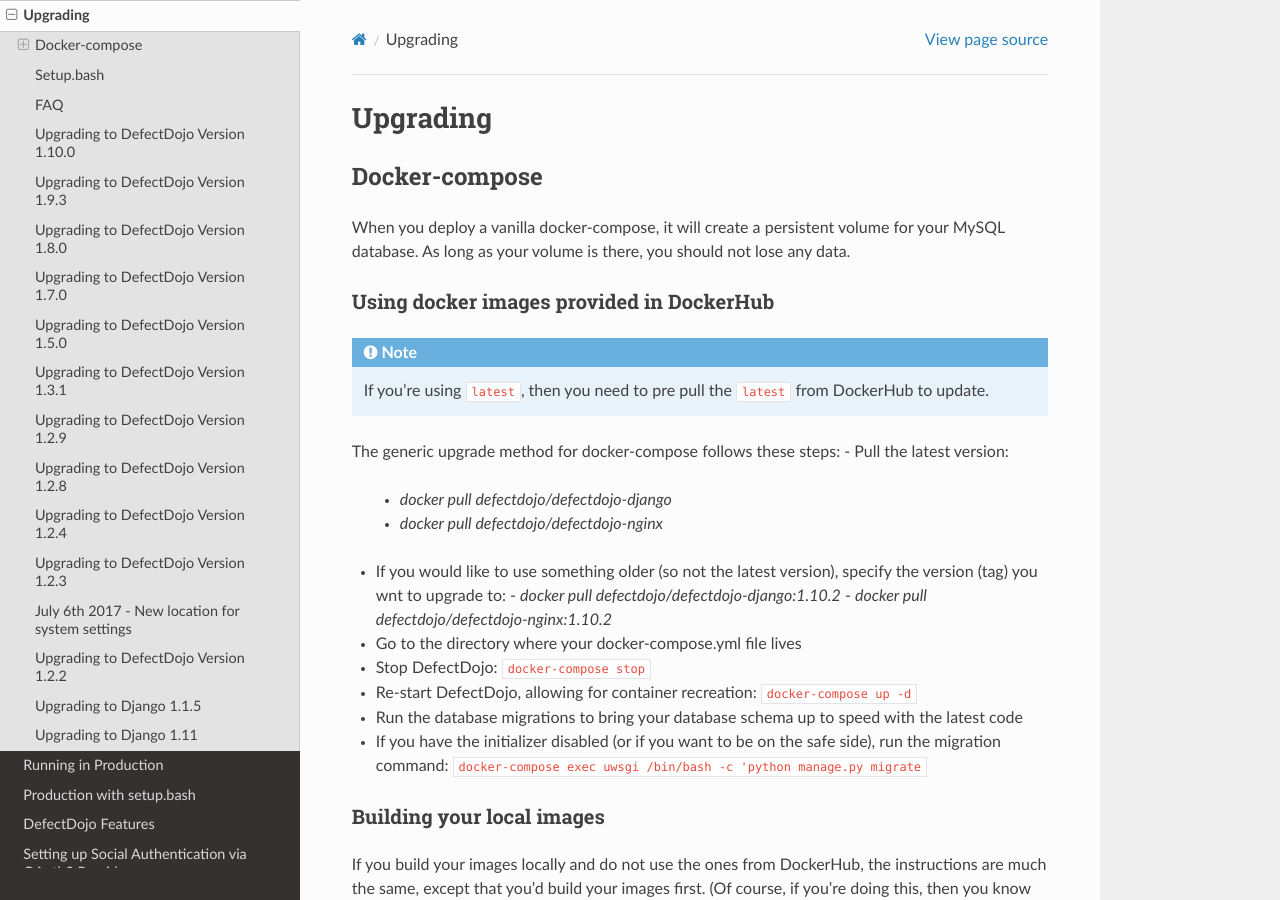
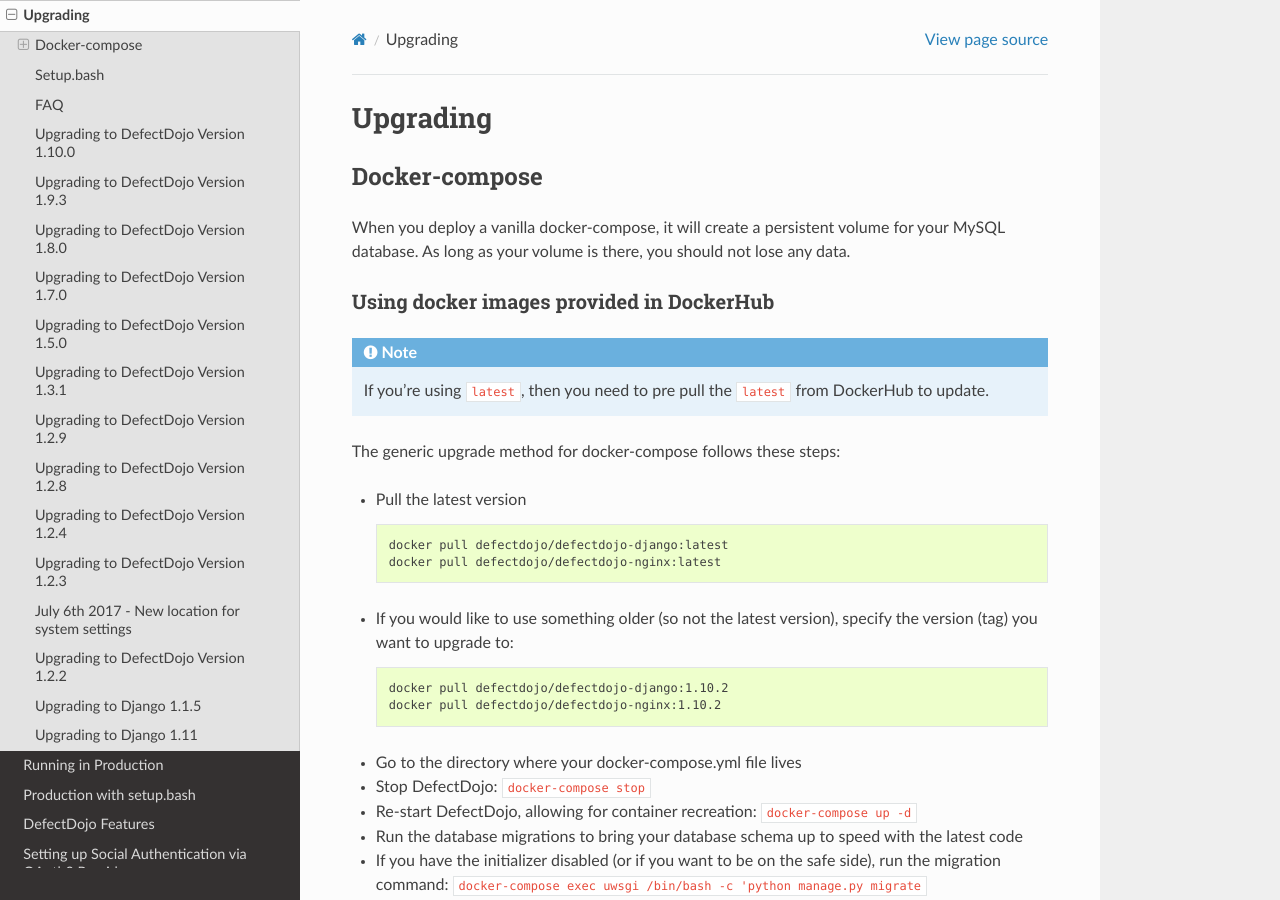
Before and after one commit to DefectDojo/Documentation, a Sphinx documentation site: the page built from docs/upgrading.rst, in a window 1280 px wide and 900 px high. Built offline with Sphinx 7.4.7 and the Read the Docs theme 2.0.0, drawn with Linux system fonts in a browser that asks for light colours.

Commit message:
fix indents
Signed-off-by: Fred Blaise <fred.blaise@protonmail.com>

```diff
--- a/docs/upgrading.rst
+++ b/docs/upgrading.rst
@@ -11,17 +11,26 @@
    If you're using ``latest``, then you need to pre pull the ``latest`` from DockerHub to update.
 
 The generic upgrade method for docker-compose follows these steps:
-- Pull the latest version:
-  - `docker pull defectdojo/defectdojo-django`
-  - `docker pull defectdojo/defectdojo-nginx`
-- If you would like to use something older (so not the latest version), specify the version (tag) you wnt to upgrade to:
-  - `docker pull defectdojo/defectdojo-django:1.10.2`
-  - `docker pull defectdojo/defectdojo-nginx:1.10.2`
-- Go to the directory where your docker-compose.yml file lives
-- Stop DefectDojo: ``docker-compose stop``
-- Re-start DefectDojo, allowing for container recreation: ``docker-compose up -d``
-- Run the database migrations to bring your database schema up to speed with the latest code
-- If you have the initializer disabled (or if you want to be on the safe side), run the migration command: ``docker-compose exec uwsgi /bin/bash -c 'python manage.py migrate``
+
+* Pull the latest version
+
+  .. code-block:: bash
+
+     docker pull defectdojo/defectdojo-django:latest
+     docker pull defectdojo/defectdojo-nginx:latest
+
+* If you would like to use something older (so not the latest version), specify the version (tag) you want to upgrade to:
+
+  .. code-block:: bash
+
+     docker pull defectdojo/defectdojo-django:1.10.2
+     docker pull defectdojo/defectdojo-nginx:1.10.2
+
+* Go to the directory where your docker-compose.yml file lives
+* Stop DefectDojo: ``docker-compose stop``
+* Re-start DefectDojo, allowing for container recreation: ``docker-compose up -d``
+* Run the database migrations to bring your database schema up to speed with the latest code
+* If you have the initializer disabled (or if you want to be on the safe side), run the migration command: ``docker-compose exec uwsgi /bin/bash -c 'python manage.py migrate``
 
 Building your local images
 ^^^^^^^^^^^^^^^^^^^^^^^^^^
```
